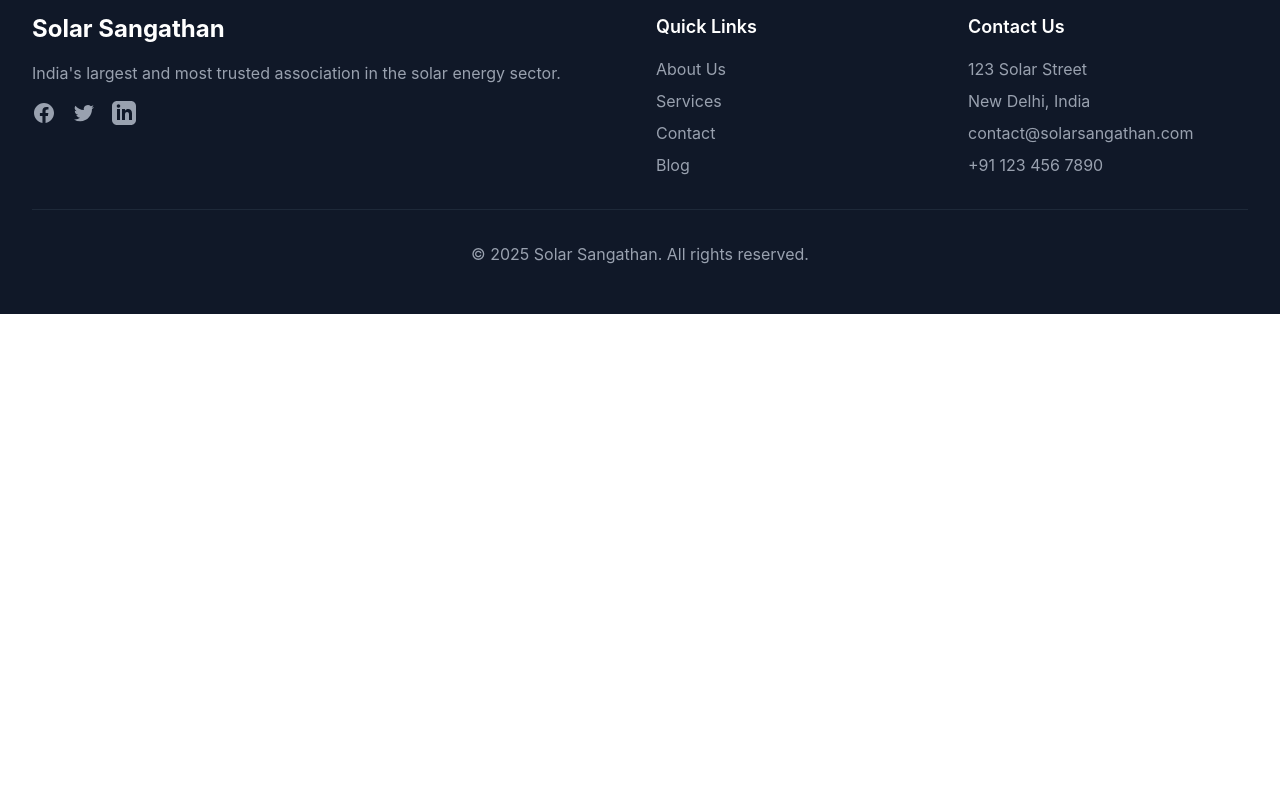
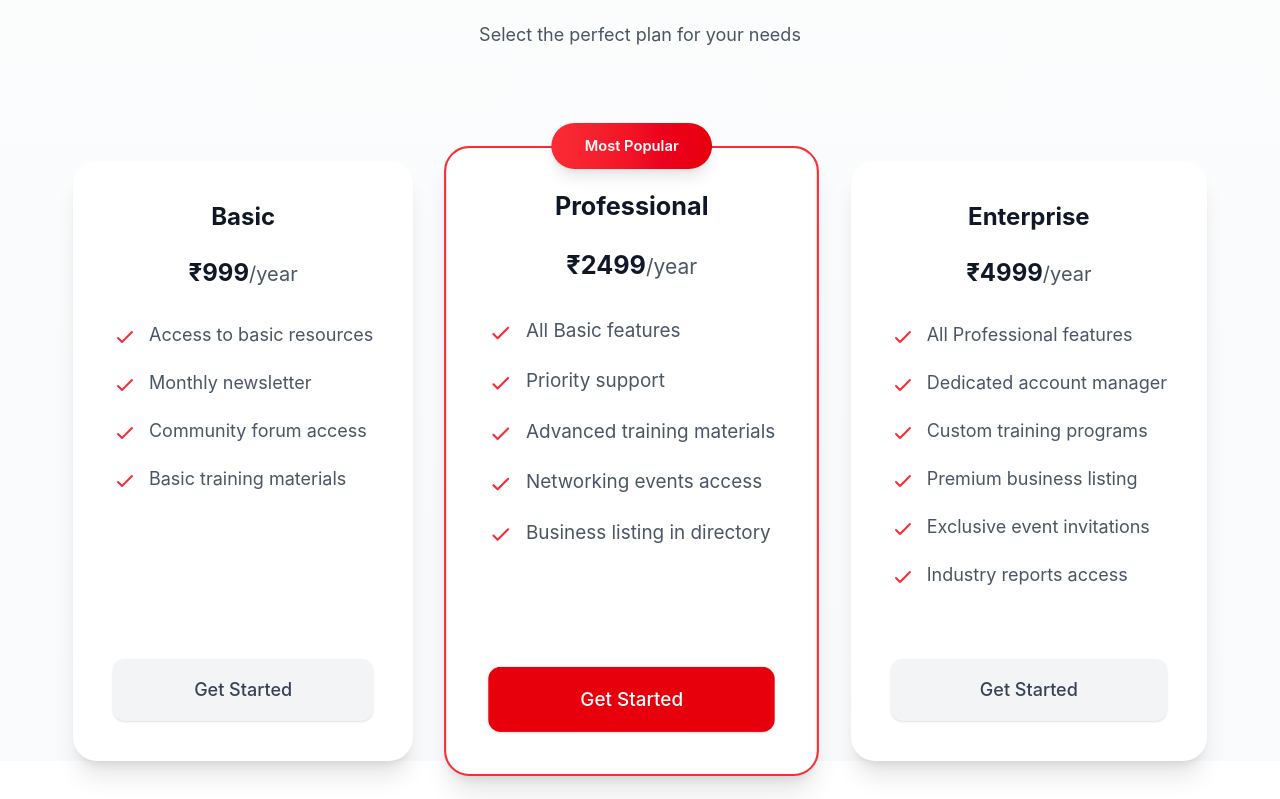
Before and after one commit to ashishume/solar-sangathan, a React (Vite) app: page /join in a window 1280 px wide. Shown: the part 1121-1920 px from the top of the page. Before the commit the page ends 1435 px from the top, so only its background shows below. Built offline with nearby package versions, Linux system fonts and the light colour scheme.

Commit message:
feat: rate card added

```diff
--- a/src/pages/Join.tsx
+++ b/src/pages/Join.tsx
@@ -1,8 +1,60 @@
-import { useState } from "react";
+import { useState, useEffect } from "react";
 import type { FormEvent } from "react";
 import Input from "../components/ui/Input";
 import Textarea from "../components/ui/Textarea";
 import Button from "../components/ui/Button";
+
+interface RateCard {
+  id: number;
+  title: string;
+  price: number;
+  duration: string;
+  features: string[];
+  popular?: boolean;
+}
+
+const mockRateCards: RateCard[] = [
+  {
+    id: 1,
+    title: "Basic",
+    price: 999,
+    duration: "year",
+    features: [
+      "Access to basic resources",
+      "Monthly newsletter",
+      "Community forum access",
+      "Basic training materials",
+    ],
+  },
+  {
+    id: 2,
+    title: "Professional",
+    price: 2499,
+    duration: "year",
+    popular: true,
+    features: [
+      "All Basic features",
+      "Priority support",
+      "Advanced training materials",
+      "Networking events access",
+      "Business listing in directory",
+    ],
+  },
+  {
+    id: 3,
+    title: "Enterprise",
+    price: 4999,
+    duration: "year",
+    features: [
+      "All Professional features",
+      "Dedicated account manager",
+      "Custom training programs",
+      "Premium business listing",
+      "Exclusive event invitations",
+      "Industry reports access",
+    ],
+  },
+];
 
 const Join = () => {
   const [formData, setFormData] = useState({
@@ -14,6 +66,26 @@ const Join = () => {
     occupation: "",
     interests: "",
   });
+
+  const [rateCards, setRateCards] = useState<RateCard[]>([]);
+  const [loading, setLoading] = useState(true);
+
+  useEffect(() => {
+    // Simulating API call
+    const fetchRateCards = async () => {
+      try {
+        // Simulate API delay
+        await new Promise((resolve) => setTimeout(resolve, 1000));
+        setRateCards(mockRateCards);
+      } catch (error) {
+        console.error("Error fetching rate cards:", error);
+      } finally {
+        setLoading(false);
+      }
+    };
+
+    fetchRateCards();
+  }, []);
 
   const handleSubmit = (e: FormEvent) => {
     e.preventDefault();
@@ -45,7 +117,7 @@ const Join = () => {
             </p>
           </div>
 
-          <div className="bg-white rounded-2xl shadow-xl p-8">
+          <div className="bg-white rounded-2xl shadow-xl p-8 mb-16">
             <form onSubmit={handleSubmit} className="space-y-8">
               <div className="grid grid-cols-1 gap-8 sm:grid-cols-2">
                 <Input
@@ -127,8 +199,90 @@ const Join = () => {
               </Button>
             </form>
           </div>
+
+          {/* Rate Cards Section */}
+          <div className="text-center mb-12">
+            <h2 className="text-4xl font-bold text-gray-900 mb-4">
+              Choose Your Plan
+            </h2>
+            <p className="text-lg text-gray-600">
+              Select the perfect plan for your needs
+            </p>
+          </div>
         </div>
       </div>
+
+      {loading ? (
+        <div className="text-center py-12">
+          <div className="animate-spin rounded-full h-12 w-12 border-b-2 border-red-600 mx-auto"></div>
+        </div>
+      ) : (
+        <div className="w-[100vw] flex justify-center items-center gap-10 mb-20">
+          {rateCards.map((card) => (
+            <div
+              key={card.id}
+              className={`bg-white rounded-3xl shadow-xl p-10 relative transition-all duration-300 hover:shadow-2xl hover:-translate-y-1 flex flex-col h-full !h-[600px] ${
+                card.popular ? "border-2 border-red-500 scale-105" : ""
+              }`}
+            >
+              {card.popular && (
+                <div className="absolute -top-6 left-1/2 transform -translate-x-1/2">
+                  <div className="bg-gradient-to-r from-red-500 to-red-600 text-white px-8 py-3 rounded-full text-sm font-semibold shadow-lg">
+                    Most Popular
+                  </div>
+                </div>
+              )}
+              <div className="text-center flex-grow">
+                <h3 className="text-2xl font-bold text-gray-900 mb-6">
+                  {card.title}
+                </h3>
+                <div className="mb-8">
+                  <span className="text-2xl font-bold text-gray-900">
+                    ₹{card.price}
+                  </span>
+                  <span className="text-gray-600 text-xl">
+                    /{card.duration}
+                  </span>
+                </div>
+                <ul className="space-y-5 mb-10 text-left">
+                  {card.features.map((feature, index) => (
+                    <li
+                      key={index}
+                      className="text-gray-600 flex items-start text-lg"
+                    >
+                      <svg
+                        className="w-6 h-6 text-red-500 mr-3 mt-1 flex-shrink-0"
+                        fill="none"
+                        stroke="currentColor"
+                        viewBox="0 0 24 24"
+                      >
+                        <path
+                          strokeLinecap="round"
+                          strokeLinejoin="round"
+                          strokeWidth="2"
+                          d="M5 13l4 4L19 7"
+                        ></path>
+                      </svg>
+                      {feature}
+                    </li>
+                  ))}
+                </ul>
+              </div>
+              <div className="mt-auto pt-6">
+                <Button
+                  fullWidth
+                  variant={card.popular ? "primary" : "secondary"}
+                  className={`text-lg py-4 ${
+                    card.popular ? "bg-red-500 hover:bg-red-600" : ""
+                  } rounded-xl`}
+                >
+                  Get Started
+                </Button>
+              </div>
+            </div>
+          ))}
+        </div>
+      )}
     </div>
   );
 };
```
